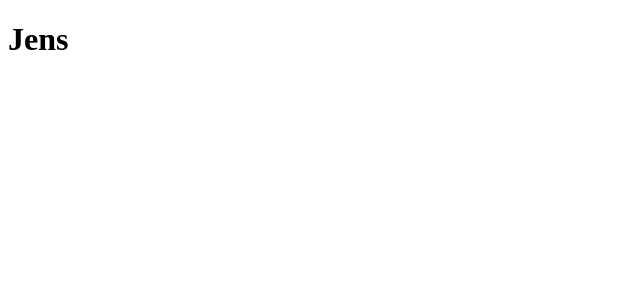
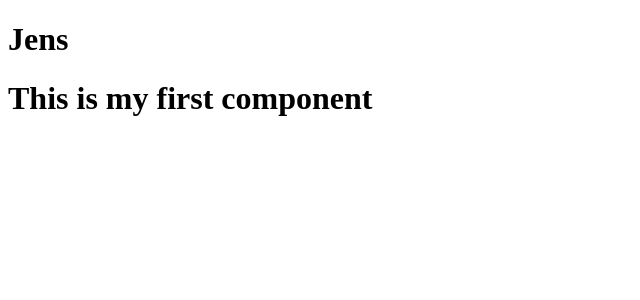
Before and after one commit to jensgost/React_1, a React (Create React App) app: page / in a window 1280 px wide. Shown: the top 300 px of the page, without its empty margins (0-640 px from the left). Built offline with nearby package versions, Linux system fonts and the light colour scheme.

Commit message:
first component added

```diff
--- a/src/App.js
+++ b/src/App.js
@@ -1,6 +1,11 @@
+import { MyFirstComponent } from "./MyFirstComponent";
+
 function App() {
   return (
-  <h1>Jens</h1>
+    <div>
+      <h1>Jens</h1>
+      <MyFirstComponent />
+    </div>
   );
 }
 
--- /dev/null
+++ b/src/MyFirstComponent.js
@@ -0,0 +1,4 @@
+// kortkommando: _rafc
+export const MyFirstComponent = () => {
+  return <h1>This is my first component</h1>;
+};
```
